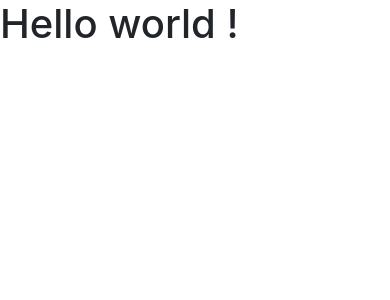
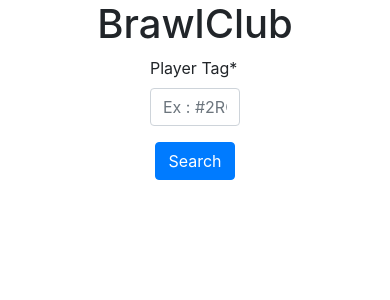
Before and after one commit to Shriukan33/OC-P13-BrawlClub, a Django app: page / in a window 390 px wide. Shown: the top 300 px of the page. Run offline with Django 4.2, Linux system fonts and the light colour scheme; some libraries are stand-ins or nearby versions.

Commit message:
Add Player search page and display results
This is still very rudimentary but it works.

```diff
--- a/player_lookup/templates/player_lookup/player_lookup.html
+++ b/player_lookup/templates/player_lookup/player_lookup.html
@@ -1,7 +1,15 @@
 {% extends 'player_lookup/base.html' %}
+{% load crispy_forms_tags %}
 
 {% block content %}
 
-<h1 class="d-flex mx-auto">Hello world !</h1>
+<section class="d-flex flex-column col-12 col-md-8 col-lg-6 mx-auto">
+    <h1 class="d-flex mx-auto">BrawlClub</i></h1>
+    <form action="{% url 'player_lookup:index' %}" method="POST" class="d-flex flex-column col-4 mx-auto">
+        {% csrf_token %}
+        {{form|crispy}}
+        <button type="submit" class="btn btn-primary mx-auto">Search</button>
+    </form>
+</section>
 
 {% endblock content %}
--- a/player_lookup/urls.py
+++ b/player_lookup/urls.py
@@ -1,6 +1,10 @@
 from django.urls import path
 from . import views
 
+app_name = 'player_lookup'
+
 urlpatterns = [
-    path('', views.PlayerLookupView.as_view(), name='player_lookup'),
+    path('', views.PlayerLookupView.as_view(), name='index'),
+    path('player_page/<str:player_tag>', views.PlayerPageView.as_view(),
+         name='player_page'),
 ]
--- a/player_lookup/views.py
+++ b/player_lookup/views.py
@@ -1,8 +1,40 @@
-from django.views.generic import FormView
+from django.core.exceptions import ImproperlyConfigured
+from django.http import HttpResponseRedirect
+from django.urls import reverse_lazy
+from django.views.generic import FormView, TemplateView
 
 from .forms import PlayerLookupForm
+from .brawlstars_api import BrawlAPi
+
+brawl_api = BrawlAPi()
 
 
 class PlayerLookupView(FormView):
     template_name = 'player_lookup/player_lookup.html'
     form_class = PlayerLookupForm
+    success_url = 'player_lookup:player_page'
+
+    def form_valid(self, form):
+        """If the form is valid, redirect to the supplied URL."""
+        player_tag = form.cleaned_data['player_tag']
+        return HttpResponseRedirect(self.get_success_url(player_tag))
+
+    def get_success_url(self, player_tag) -> str:
+        """Return the URL to redirect to after processing a valid form."""
+        if not self.success_url:
+            raise ImproperlyConfigured("No URL to redirect to. "
+                                       "Provide a success_url.")
+        success_url = reverse_lazy(self.success_url, args=[player_tag])
+        return success_url
+
+
+class PlayerPageView(TemplateView):
+    template_name = 'player_lookup/player_page.html'
+
+    def get_context_data(self, **kwargs):
+        """Displays the stats of the player."""
+        player_tag = kwargs['player_tag']
+        player_data = brawl_api.get_player_stats(player_tag)
+        context = super().get_context_data(**kwargs)
+        context['player_data'] = player_data
+        return context
```
Also changed, not shown: player_lookup/templates/player_lookup/player_page.html (added, +9 -0 lines).
